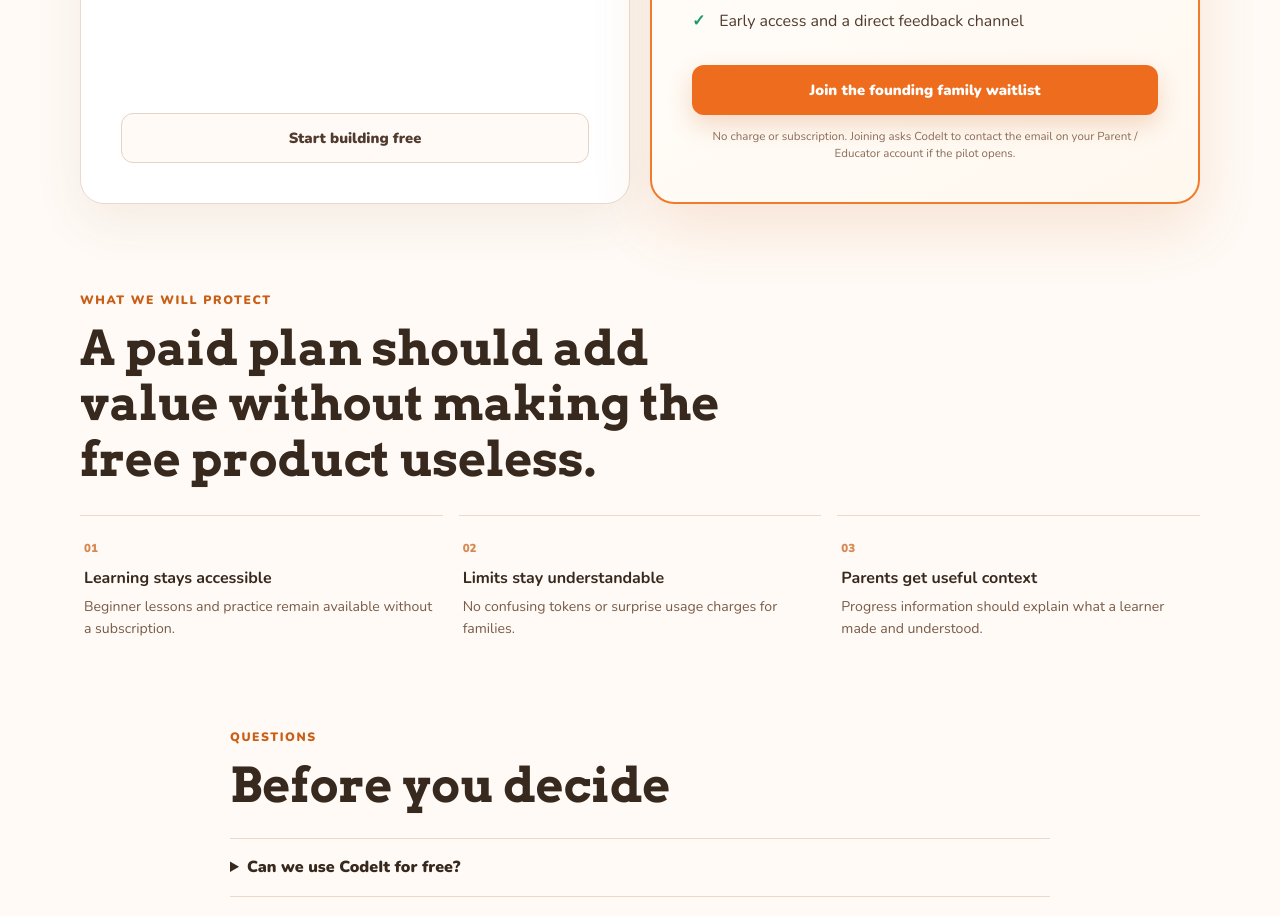
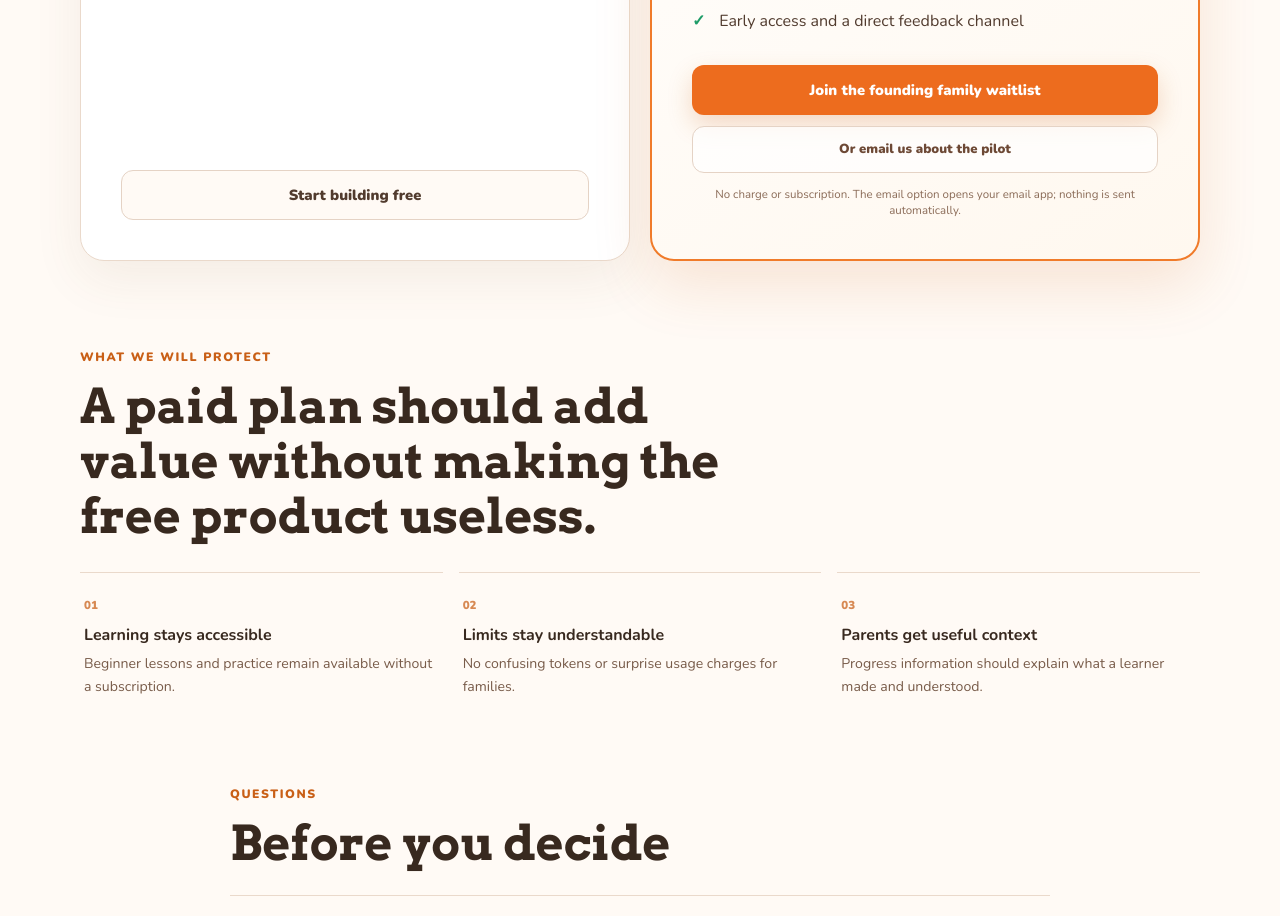
Before and after one commit to alqudah1/CodeIt, a React (Create React App) app in the folder packages/gamified-elearning/: page /pricing in a window 1280 px wide. Shown: the part 1040-1956 px from the top of the page. Built offline with nearby package versions, Linux system fonts and the light colour scheme; no server answers; the HTML template or start-up script is replaced by a standard one.

Commit message:
feat(growth): add low-friction parent pilot contact

```diff
--- a/packages/gamified-elearning/src/pages/Pricing/Pricing.css
+++ b/packages/gamified-elearning/src/pages/Pricing/Pricing.css
@@ -37,6 +37,8 @@
 .pricing-button--primary { background: #ed6c1e; color: #fff; box-shadow: 0 10px 24px rgba(201,95,22,.22); }
 .pricing-button--primary:hover:not(:disabled) { background: #d95d13; }
 .pricing-button--primary:disabled { background: #dff6ea; color: #176b4d; cursor: default; box-shadow: none; }
+.pricing-button--email { min-height: 44px; margin-top: .65rem; border: 1px solid #e5d3c5; background: rgba(255,255,255,.72); color: #6d4935; font-size: .82rem; }
+.pricing-button--email:hover { background: #fff; box-shadow: 0 8px 18px rgba(120,74,35,.08); }
 
 .pricing-thanks { display: flex; align-items: center; justify-content: space-between; gap: 1.5rem; margin: 1.25rem 0 0; border: 1px solid #b7ead2; border-radius: 18px; background: #f0fdf6; padding: 1.15rem 1.3rem; }
 .pricing-thanks strong { color: #176b4d; }
--- a/packages/gamified-elearning/src/pages/Pricing/Pricing.js
+++ b/packages/gamified-elearning/src/pages/Pricing/Pricing.js
@@ -21,6 +21,12 @@ const FOUNDING_FEATURES = [
   'A simple monthly progress summary',
   'Early access and a direct feedback channel',
 ];
+
+const PILOT_EMAIL_HREF = [
+  'mailto:hello@codeitlearn.com',
+  '?subject=CodeIt%20Founding%20Family%20pilot',
+  '&body=Hi%20CodeIt%2C%0A%0AI%27m%20interested%20in%20the%20Founding%20Family%20pilot.%0A%0AMy%20learner%27s%20age%20range%3A%0AWhat%20we%27d%20like%20to%20build%3A%0A%0AThanks!',
+].join('');
 
 const FAQ = [
   ['Can we use CodeIt for free?', 'Yes. The lessons, playground, coding games, and core project tools will keep a useful free option.'],
@@ -142,6 +148,13 @@ export default function Pricing() {
               {interestStatus === 'saved' && 'Interest saved — thank you'}
               {(interestStatus === 'idle' || interestStatus === 'error' || interestStatus === 'parent-required') && 'Join the founding family waitlist'}
             </button>
+            <a
+              className="pricing-button pricing-button--email"
+              href={PILOT_EMAIL_HREF}
+              onClick={() => void trackEvent('parent_cta_click', 'pilot-email')}
+            >
+              Or email us about the pilot
+            </a>
             {interestStatus === 'error' && <p className="pricing-card__error" role="alert">We could not save that just now. Please try again.</p>}
             {interestStatus === 'parent-required' && (
               <p className="pricing-card__error" role="alert">
@@ -149,7 +162,7 @@ export default function Pricing() {
               </p>
             )}
             <small>
-              No charge or subscription. Joining asks CodeIt to contact the email on your Parent / Educator account if the pilot opens.
+              No charge or subscription. The email option opens your email app; nothing is sent automatically.
             </small>
           </article>
         </section>
--- a/packages/gamified-elearning/src/pages/SEO/CodingForKids.js
+++ b/packages/gamified-elearning/src/pages/SEO/CodingForKids.js
@@ -55,6 +55,12 @@ const PATHS = [
     linkLabel: 'Try the playground',
   },
 ];
+
+const PILOT_EMAIL_HREF = [
+  'mailto:hello@codeitlearn.com',
+  '?subject=CodeIt%20Founding%20Family%20pilot',
+  '&body=Hi%20CodeIt%2C%0A%0AI%27m%20interested%20in%20the%20Founding%20Family%20pilot.%0A%0AMy%20learner%27s%20age%20range%3A%0AWhat%20we%27d%20like%20to%20build%3A%0A%0AThanks!',
+].join('');
 
 export default function CodingForKids() {
   useSEO({
@@ -282,7 +288,14 @@ export default function CodingForKids() {
                 >
                   Join the founding family waitlist
                 </Link>
-                <span>No charge. Use a Parent / Educator account so we can contact you if the pilot opens.</span>
+                <a
+                  href={PILOT_EMAIL_HREF}
+                  className="parents-button parents-button--quiet"
+                  onClick={() => void trackEvent('parent_cta_click', 'pilot-email')}
+                >
+                  Or email us about the pilot
+                </a>
+                <span>No charge. The email option opens your email app; nothing is sent automatically.</span>
               </div>
             </div>
           </div>
```
Also changed, not shown: 2 other files (tests, documents, lock files or other folders).
